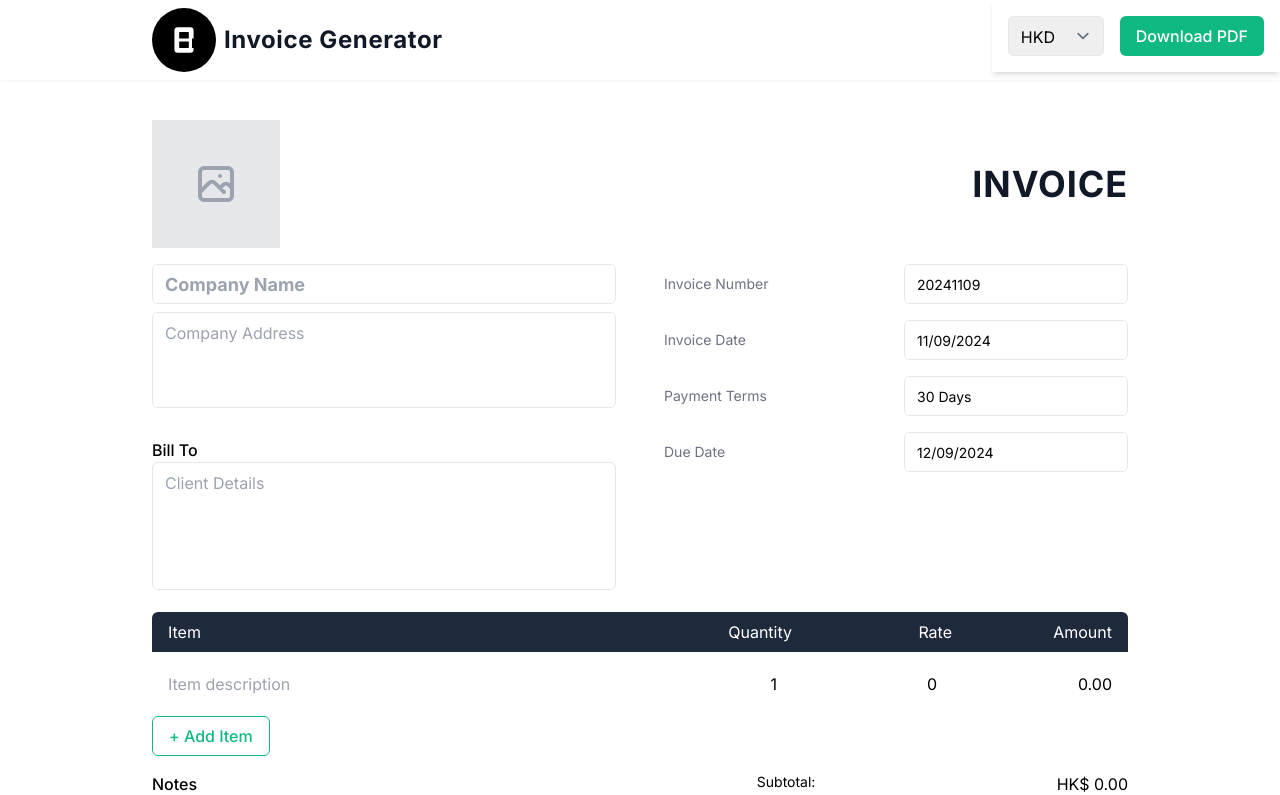
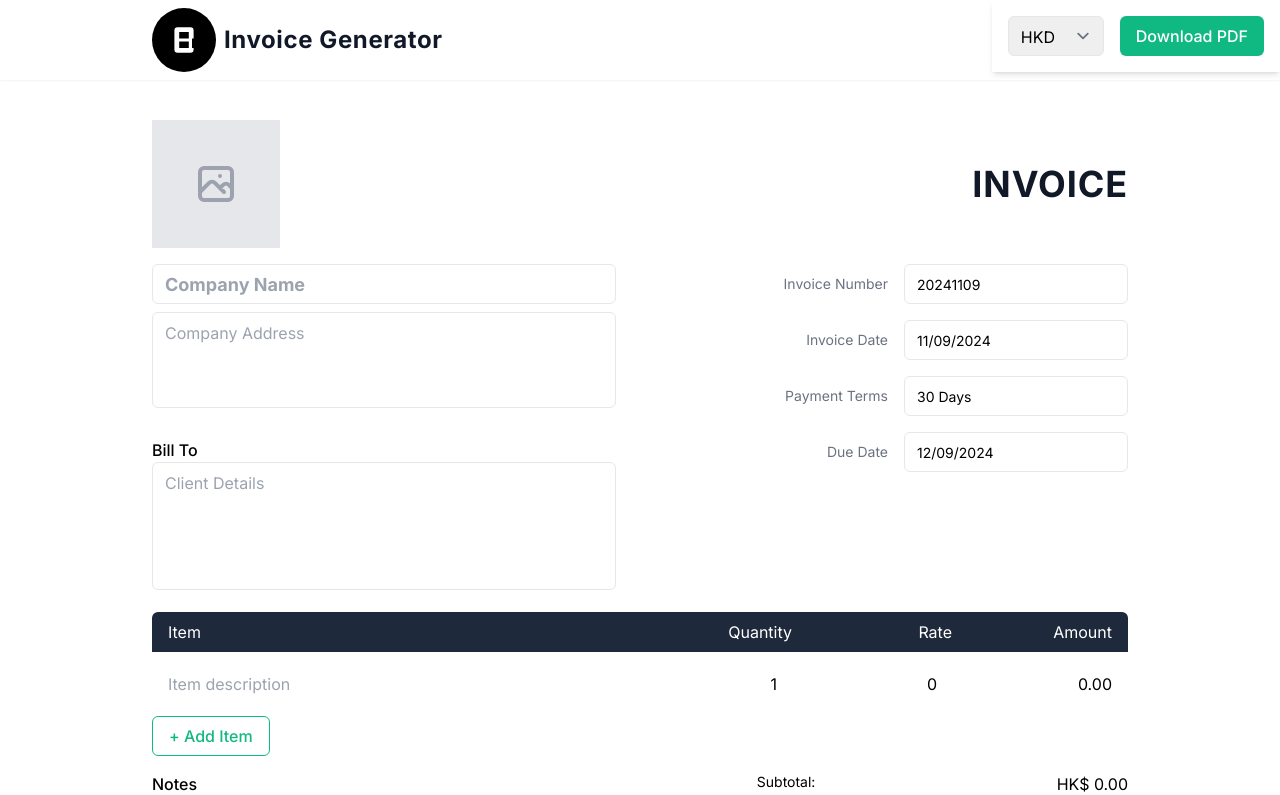
Before and after one commit to dr-data/bolt-generated-invoice-app, a React (Vite) app: page / in a window 1280 px wide. Shown: the top 795 px of the page. Built offline with nearby package versions, Linux system fonts and the light colour scheme.

Commit message:
ok version before fix

```diff
--- a/src/pages/InvoiceGenerator.jsx
+++ b/src/pages/InvoiceGenerator.jsx
@@ -359,14 +359,14 @@ function InvoiceGenerator() {
           <EditableField
             value={editableFields.invoiceNumberLabel}
             onSave={(value) => handleEditableFieldChange('invoiceNumberLabel', value)}
-            className="text-sm text-gray-500 self-center"
+            className="text-sm text-gray-500 self-center text-right"
           />
           <input {...register('invoiceNumber')} className="form-input text-sm" />
 
           <EditableField
             value={editableFields.invoiceDateLabel}
             onSave={(value) => handleEditableFieldChange('invoiceDateLabel', value)}
-            className="text-sm text-gray-500 self-center"
+            className="text-sm text-gray-500 self-center text-right"
           />
           <Controller
             control={control}
@@ -383,7 +383,7 @@ function InvoiceGenerator() {
           <EditableField
             value={editableFields.paymentTermsLabel}
             onSave={(value) => handleEditableFieldChange('paymentTermsLabel', value)}
-            className="text-sm text-gray-500 self-center"
+            className="text-sm text-gray-500 self-center text-right"
           />
           <input
             {...register('paymentTerms')}
@@ -400,7 +400,7 @@ function InvoiceGenerator() {
           <EditableField
             value={editableFields.dueDateLabel}
             onSave={(value) => handleEditableFieldChange('dueDateLabel', value)}
-            className="text-sm text-gray-500 self-center"
+            className="text-sm text-gray-500 self-center text-right"
           />
           <Controller
             control={control}
```
